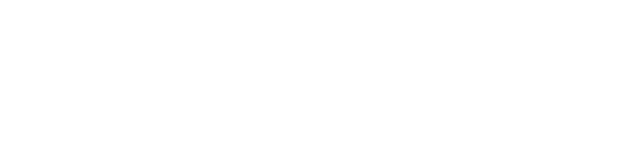
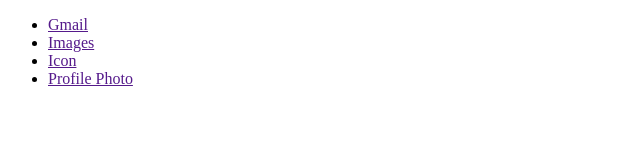
Before and after one commit to varkoms/google-clone, a plain HTML site: page index.html in a window 1280 px wide. Shown: the whole page, without its empty margins (0-640 px from the left). Drawn offline with Linux system fonts and the light colour scheme.

Commit message:
HTML header structure

```diff
--- a/index.html
+++ b/index.html
@@ -1,5 +1,6 @@
 <!DOCTYPE html>
 <html lang="en">
+
 <head>
   <meta charset="UTF-8">
   <meta http-equiv="X-UA-Compatible" content="IE=edge">
@@ -7,7 +8,18 @@
   <link rel="stylesheet" href="css/main.css">
   <title>Google Clone</title>
 </head>
+
 <body>
+  <header>
+    <nav>
+      <ul>
+        <li><a href="">Gmail</a></li>
+        <li><a href="">Images</a></li>
+        <li><a href="">Icon</a></li>
+        <li><a href="">Profile Photo</a></li>
+      </ul>
+    </nav>
+  </header>
+</body>
 
-</body>
 </html>
```
